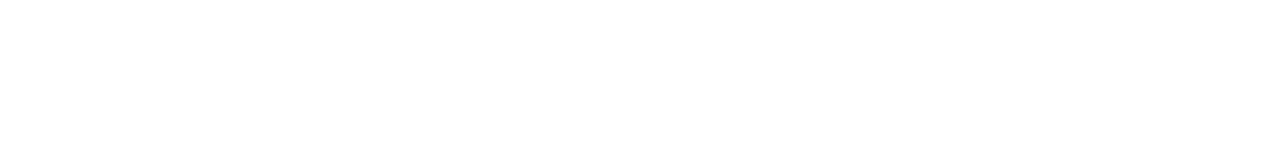
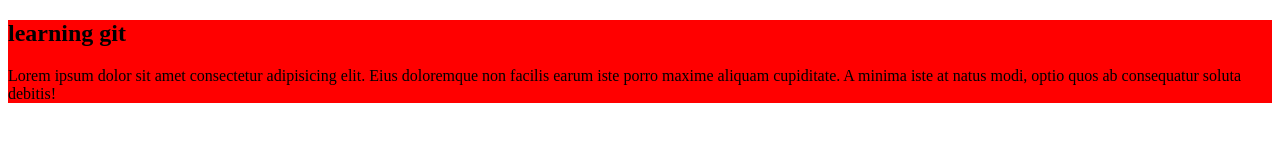
Before and after one commit to Yeasir7/my-simple-website, a plain HTML site: page index.html in a window 1280 px wide. Drawn offline with Linux system fonts and the light colour scheme.

Commit message:
add blog

```diff
--- a/index.html
+++ b/index.html
@@ -4,8 +4,12 @@
     <meta charset="UTF-8">
     <meta name="viewport" content="width=device-width, initial-scale=1.0">
     <title>my simple website</title>
+    <link rel="stylesheet" href="style/git.css">
 </head>
 <body>
-
+    <div>
+        <h2>learning git</h2>
+        <p>Lorem ipsum dolor sit amet consectetur adipisicing elit. Eius doloremque non facilis earum iste porro maxime aliquam cupiditate. A minima iste at natus modi, optio quos ab consequatur soluta debitis!</p>
+    </div>
 </body>
 </html>
--- /dev/null
+++ b/style/git.css
@@ -0,0 +1,3 @@
+div{
+    background-color: red;
+}
```
